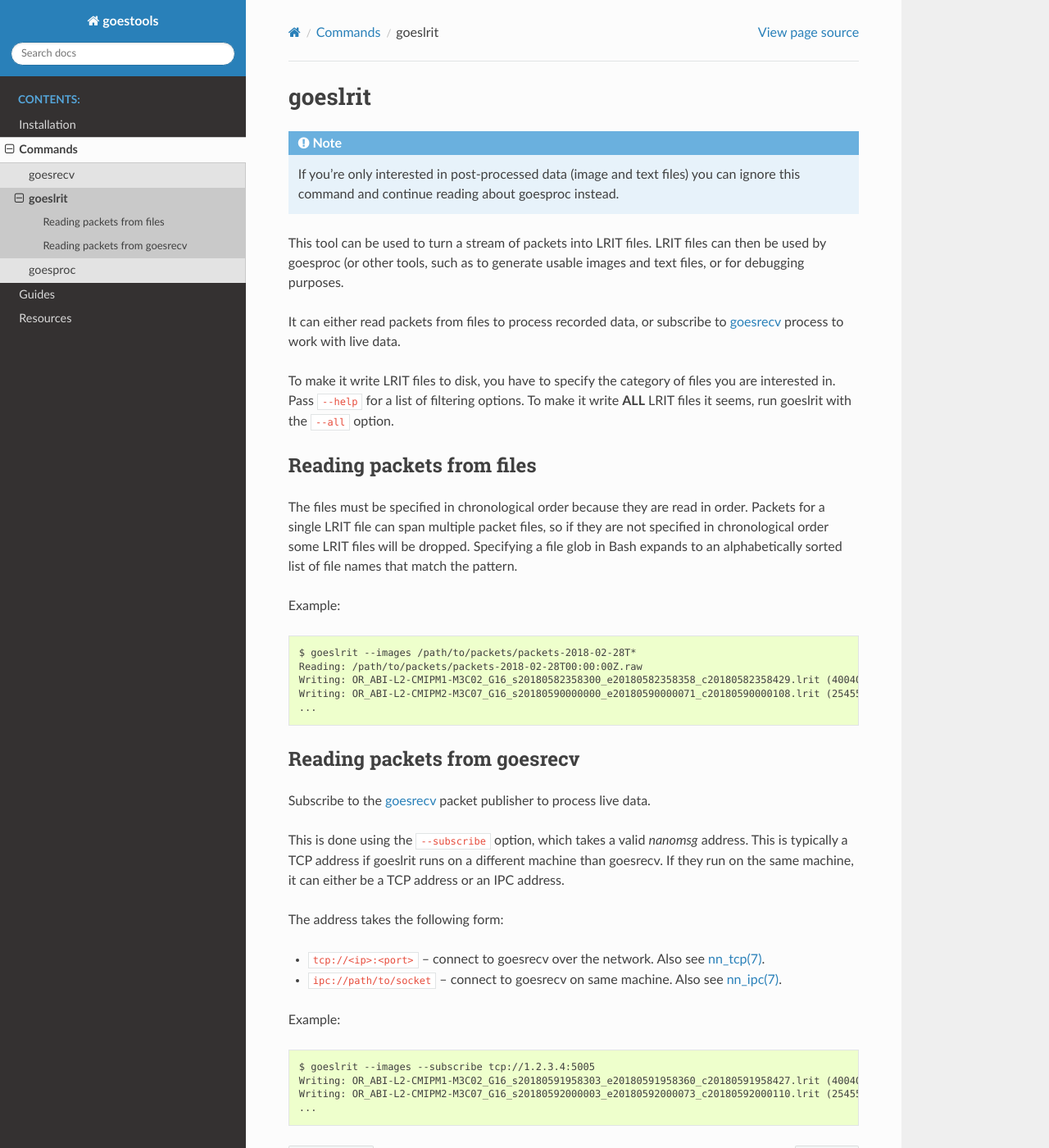
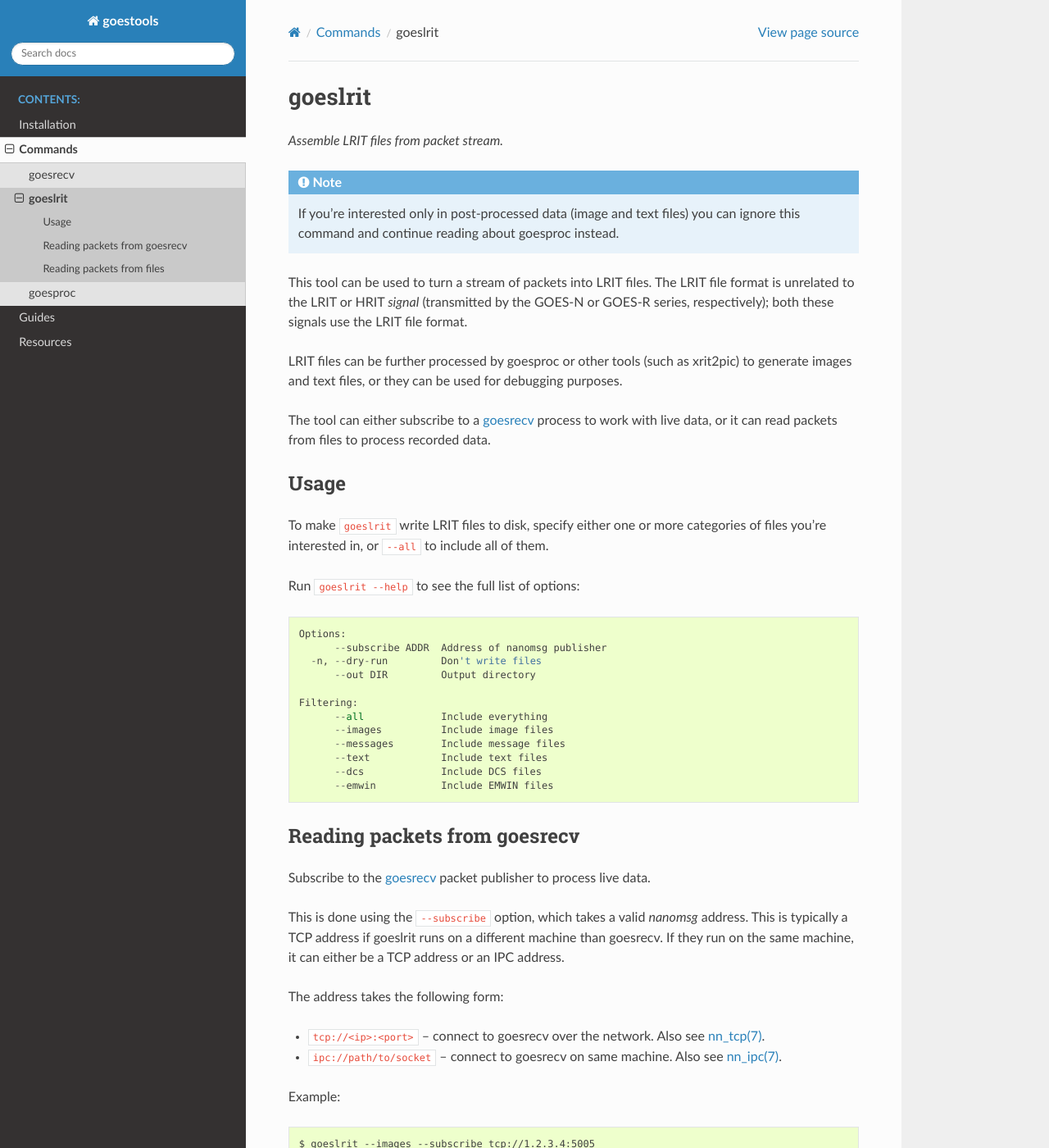
Before and after one commit to pietern/goestools, a Sphinx documentation site: the page built from docs/commands/goeslrit.rst, in a window 1280 px wide and 1400 px high. Shown: the whole window at 82% size. Built offline with Sphinx 7.4.7 and the Read the Docs theme 2.0.0, drawn with Linux system fonts in a browser that asks for light colours; some of the changed text lies outside the part shown.

Commit message:
Reorganize goeslrit docs

```diff
--- a/docs/commands/goeslrit.rst
+++ b/docs/commands/goeslrit.rst
@@ -1,45 +1,51 @@
 .. _goeslrit:
 
 goeslrit
-========
+--------
+
+*Assemble LRIT files from packet stream.*
 
 .. note::
 
-  If you're only interested in post-processed data (image and text
+  If you're interested only in post-processed data (image and text
   files) you can ignore this command and continue reading about
   goesproc instead.
 
 This tool can be used to turn a stream of packets into LRIT files.
-LRIT files can then be used by goesproc (or other tools, such as to
-generate usable images and text files, or for debugging purposes.
+The LRIT file format is unrelated to the LRIT or HRIT *signal* (transmitted by
+the GOES-N or GOES-R series, respectively); both these signals use the LRIT file format.
 
-It can either read packets from files to process recorded data, or
-subscribe to :ref:`goesrecv` process to work with live data.
+LRIT files can be further processed by goesproc or other tools (such as xrit2pic) to
+generate images and text files, or they can be used for debugging purposes.
 
-To make it write LRIT files to disk, you have to specify the category
-of files you are interested in. Pass ``--help`` for a list of
-filtering options. To make it write **ALL** LRIT files it seems, run
-goeslrit with the ``--all`` option.
+The tool can either subscribe to a :ref:`goesrecv` process to work with live data,
+or it can read packets from files to process recorded data.
 
-Reading packets from files
---------------------------
+Usage
+=====
 
-The files must be specified in chronological order because they are
-read in order. Packets for a single LRIT file can span multiple packet
-files, so if they are not specified in chronological order some LRIT
-files will be dropped. Specifying a file glob in Bash expands to an
-alphabetically sorted list of file names that match the pattern.
+To make ``goeslrit`` write LRIT files to disk, specify either one or more
+categories of files you're interested in, or ``--all`` to include all of them.
 
-Example::
+Run ``goeslrit --help`` to see the full list of options::
 
-  $ goeslrit --images /path/to/packets/packets-2018-02-28T*
-  Reading: /path/to/packets/packets-2018-02-28T00:00:00Z.raw
-  Writing: OR_ABI-L2-CMIPM1-M3C02_G16_s20180582358300_e20180582358358_c20180582358429.lrit (4004087 bytes)
-  Writing: OR_ABI-L2-CMIPM2-M3C07_G16_s20180590000000_e20180590000071_c20180590000108.lrit (254551 bytes)
-  ...
+  Options:
+        --subscribe ADDR  Address of nanomsg publisher
+    -n, --dry-run         Don't write files
+        --out DIR         Output directory
+
+  Filtering:
+        --all             Include everything
+        --images          Include image files
+        --messages        Include message files
+        --text            Include text files
+        --dcs             Include DCS files
+        --emwin           Include EMWIN files
+
+.. _goeslrit_read_subscription:
 
 Reading packets from goesrecv
------------------------------
+=============================
 
 Subscribe to the :ref:`goesrecv` packet publisher to process live data.
 
@@ -61,3 +67,22 @@ Example::
   Writing: OR_ABI-L2-CMIPM1-M3C02_G16_s20180591958303_e20180591958360_c20180591958427.lrit (4004087 bytes)
   Writing: OR_ABI-L2-CMIPM2-M3C07_G16_s20180592000003_e20180592000073_c20180592000110.lrit (254551 bytes)
   ...
+
+.. _goeslrit_read_files:
+
+Reading packets from files
+==========================
+
+The files must be specified in chronological order because they are
+read in order. Packets for a single LRIT file can span multiple packet
+files, so if they are not specified in chronological order some LRIT
+files will be dropped. Specifying a file glob in a Bash shell expands to an
+alphabetically sorted list of file names that match the pattern.
+
+Example::
+
+  $ goeslrit --images /path/to/packets/packets-2018-02-28T*
+  Reading: /path/to/packets/packets-2018-02-28T00:00:00Z.raw
+  Writing: OR_ABI-L2-CMIPM1-M3C02_G16_s20180582358300_e20180582358358_c20180582358429.lrit (4004087 bytes)
+  Writing: OR_ABI-L2-CMIPM2-M3C07_G16_s20180590000000_e20180590000071_c20180590000108.lrit (254551 bytes)
+  ...
```
